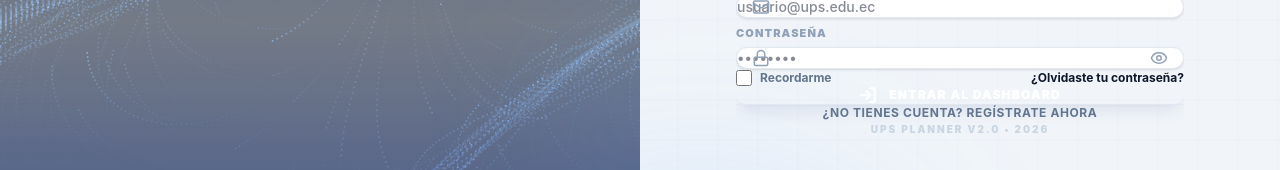
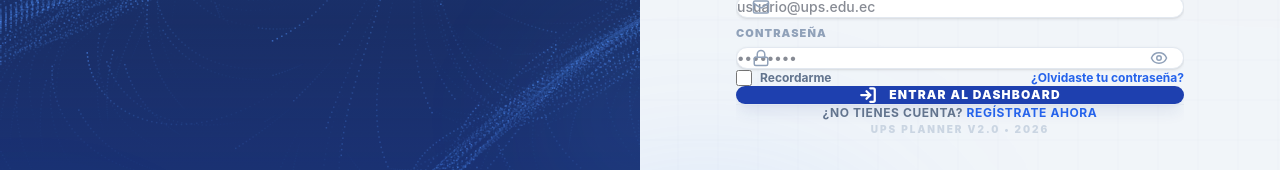
Before and after one commit to Orbus2026/UPS--Planificador-estrategico, a React (Vite) app: page /login in a window 1280 px wide. Shown: the part 378-548 px from the top of the page. Built offline with nearby package versions, Linux system fonts and the light colour scheme; no server answers; the database is empty.

Commit message:
fix(css): define missing accent variables to fix dashboard title visibility

```diff
--- a/src/index.css
+++ b/src/index.css
@@ -10,6 +10,9 @@
   --text-inverse: #FFFFFF;
 
   --accent-primary: #2563EB;
+  --accent-main: #2563EB; /* Alias for compatibility */
+  --accent-dark: #1E40AF;
+  --accent-light: #60A5FA;
   --accent-glow: rgba(37, 99, 235, 0.5);
 
   /* Mesh Gradients */
@@ -43,6 +46,9 @@
   --text-secondary: #94A3B8;
 
   --accent-primary: #3B82F6;
+  --accent-main: #3B82F6;
+  --accent-dark: #60A5FA; /* Lighter in dark mode for visibility */
+  --accent-light: #93C5FD;
   --accent-glow: rgba(59, 130, 246, 0.5);
 
   --mesh-gradient:
```
